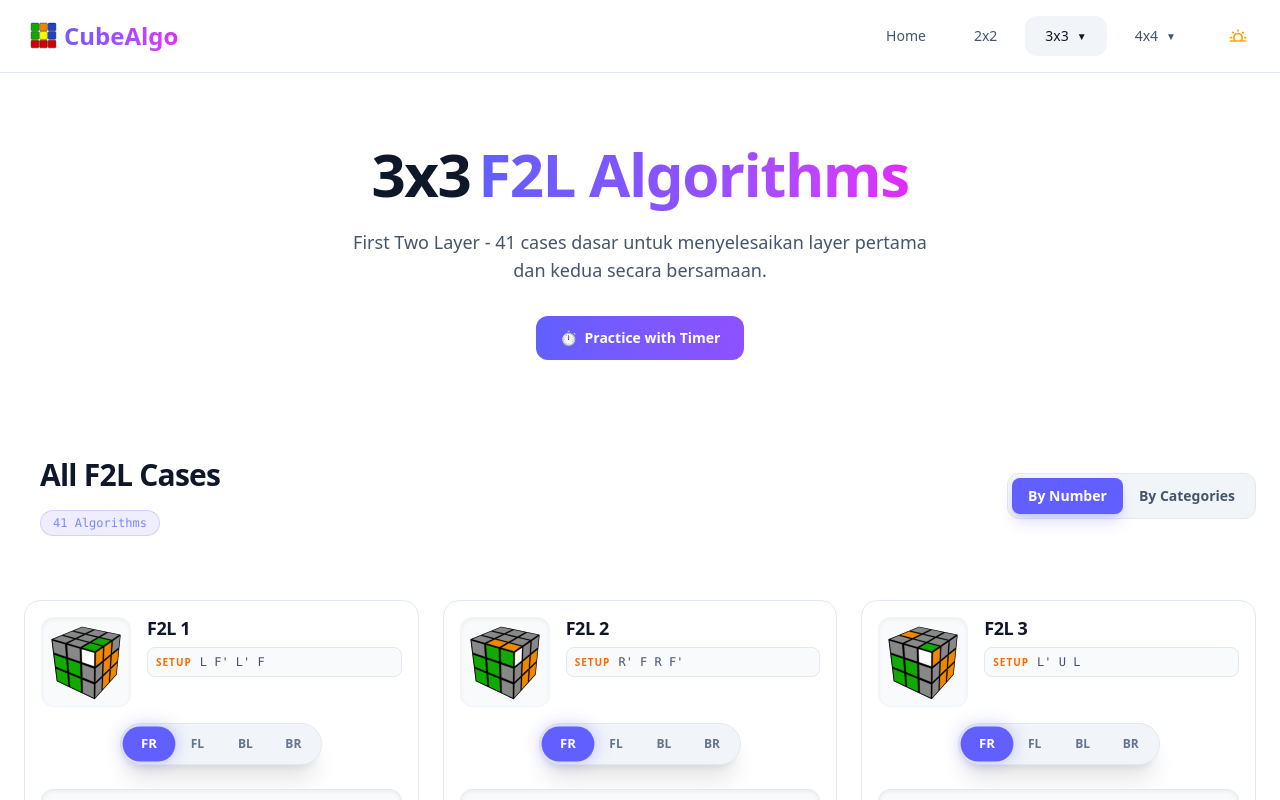
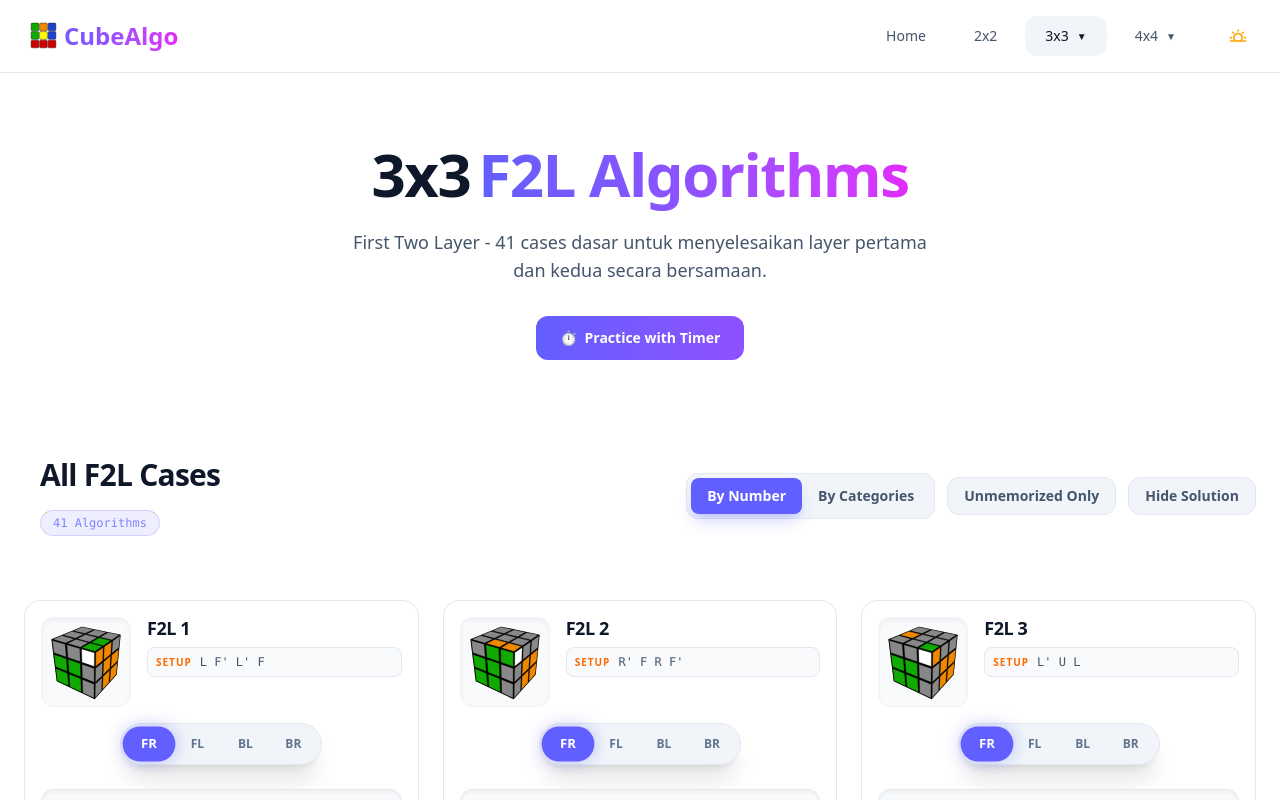
Before and after one commit to dwmaf/cubealgo, a Nuxt app: page /3x3-f2l in a window 1280 px wide. Shown: the top 800 px of the page. Built offline with nearby package versions, Linux system fonts and the light colour scheme.

Commit message:
create button to hide the solution, sort based on my preferences on OLL

```diff
--- a/app/components/AlgorithmCard.vue
+++ b/app/components/AlgorithmCard.vue
@@ -31,7 +31,7 @@
 
             <div class="text-sm p-2 rounded-xl break-all leading-relaxed font-mono bg-slate-50 dark:bg-bg-primary text-slate-800 dark:text-indigo-100 border border-slate-200 dark:border-indigo-500/20 shadow-inner"
                 :class="algorithmClass">
-                {{ algorithm.algorithm }}
+                {{ props.hideSolution ? maskAlgo(algorithm.algorithm) : algorithm.algorithm }}
             </div>
         </div>
     </div>
@@ -64,6 +64,14 @@ const props = defineProps({
     iconSize: {
         type: String,
         default: 'w-[80px] h-[80px]'
+    },
+    hideSolution: {
+        type: Boolean,
+        default: false
     }
 })
+
+const maskAlgo = (algo) => {
+    return algo.split(/\s+/).map(token => '•'.repeat(token.length)).join(' ')
+}
 </script>
--- a/app/components/AlgorithmF2LCard.vue
+++ b/app/components/AlgorithmF2LCard.vue
@@ -54,12 +54,14 @@
                     <div class="group/algo relative">
                         <div
                             class="text-sm p-3 pt-4 rounded-xl break-all leading-relaxed font-mono bg-slate-50 dark:bg-bg-primary text-slate-800 dark:text-indigo-100 border border-slate-200 dark:border-indigo-500/20 shadow-inner group-hover/algo:border-indigo-500/40 transition-colors">
-                            {{ algo }}
+                            {{ props.hideSolution ? maskAlgo(algo) : algo }}
                         </div>
 
                         <!-- Mini Copy Button (Optional Future Feature Decorator) -->
                         <div class="absolute top-2 right-2 opacity-0 group-hover/algo:opacity-100 transition-opacity">
-                            <div class="w-2 h-2 rounded-full bg-indigo-500 animate-pulse"></div>
+                            <div v-if="props.hideSolution"
+                                class="w-2 h-2 rounded-full bg-amber-500 animate-pulse" :title="'Solution hidden'"></div>
+                            <div v-else class="w-2 h-2 rounded-full bg-indigo-500 animate-pulse"></div>
                         </div>
                     </div>
                 </div>
@@ -106,6 +108,10 @@ const props = defineProps({
     iconSize: {
         type: String,
         default: 'w-[90px] h-[90px]'
+    },
+    hideSolution: {
+        type: Boolean,
+        default: false
     }
 })
 
@@ -136,4 +142,8 @@ const currentAlgos = computed(() => {
     // Fallback for their example structure {"algo1", "algo2"} which might be an object in JS
     return Object.values(data)
 })
+
+const maskAlgo = (algo) => {
+    return algo.split(/\s+/).map(token => '•'.repeat(token.length)).join(' ')
+}
 </script>
--- a/app/pages/3x3-f2l.vue
+++ b/app/pages/3x3-f2l.vue
@@ -6,9 +6,11 @@
 
         <section class="py-12">
             <LazyAlgorithmSectionHeader :title="sortBy === 'number' ? 'All F2L Cases' : 'Grouped by Categories'"
-                :algorithm-count="41">
+                :algorithm-count="unMemorizedOnly ? filteredAlgorithms.length : 41">
+                <!-- Controls -->
+                <div class="flex items-center gap-3 flex-wrap">
                     <!-- Sort Buttons -->
-                <div class="flex bg-slate-100 dark:bg-slate-800/50 p-1 rounded-xl border border-slate-200 dark:border-slate-700/50 ml-4">
+                    <div class="flex bg-slate-100 dark:bg-slate-800/50 p-1 rounded-xl border border-slate-200 dark:border-slate-700/50">
                         <button @click="sortBy = 'number'"
                             :class="[sortBy === 'number' ? 'bg-indigo-500 text-white shadow-lg shadow-indigo-500/25' : 'text-slate-600 dark:text-slate-400 hover:text-slate-900 dark:hover:text-white']"
                             class="px-4 py-2 rounded-lg text-sm font-bold transition-all duration-300">
@@ -20,17 +22,33 @@
                             By Categories
                         </button>
                     </div>
+
+                    <!-- Unmemorized Filter -->
+                    <button @click="unMemorizedOnly = !unMemorizedOnly"
+                        :class="[unMemorizedOnly ? 'bg-indigo-500 text-white shadow-lg shadow-indigo-500/25 border-indigo-500' : 'text-slate-600 dark:text-slate-400 hover:text-slate-900 dark:hover:text-white border-slate-200 dark:border-slate-700/50']"
+                        class="px-4 py-2 rounded-xl text-sm font-bold transition-all duration-300 bg-slate-100 dark:bg-slate-800/50 border">
+                        {{ unMemorizedOnly ? 'Showing Unmemorized Only' : 'Unmemorized Only' }}
+                    </button>
+
+                    <!-- Hide Solution Toggle -->
+                    <button @click="hideSolution = !hideSolution"
+                        :class="[hideSolution ? 'bg-indigo-500 text-white shadow-lg shadow-indigo-500/25 border-indigo-500' : 'text-slate-600 dark:text-slate-400 hover:text-slate-900 dark:hover:text-white border-slate-200 dark:border-slate-700/50']"
+                        class="px-4 py-2 rounded-xl text-sm font-bold transition-all duration-300 bg-slate-100 dark:bg-slate-800/50 border">
+                        {{ hideSolution ? 'Solution Hidden' : 'Hide Solution' }}
+                    </button>
+                </div>
             </LazyAlgorithmSectionHeader>
 
             <!-- Flat List (By Number) -->
             <div v-if="sortBy === 'number'" class="grid gap-6 py-8 grid-cols-1 md:grid-cols-2 lg:grid-cols-3 max-w-md mx-auto md:max-w-none md:mx-0">
-                <LazyAlgorithmF2LCard v-for="f2l in f2lAlgorithms" :key="f2l.id"
-                    :algorithm="{ ...f2l, name: `F2L ${f2l.id}` }" :icon-component="CubeIcon3D" algorithm-type="F2L" />
+                <LazyAlgorithmF2LCard v-for="f2l in filteredAlgorithms" :key="f2l.id"
+                    :algorithm="{ ...f2l, name: `F2L ${f2l.id}` }" :icon-component="CubeIcon3D" algorithm-type="F2L"
+                    :hide-solution="hideSolution" />
             </div>
 
             <!-- Grouped List (By Category) -->
             <div v-else class="space-y-12 py-4">
-                <div v-for="group in sortShape" :key="group.sub_title_name" class="space-y-6">
+                <div v-for="group in filteredSortShape" :key="group.sub_title_name" class="space-y-6">
                     <h3 class="text-xl font-bold text-slate-900 dark:text-white flex items-center gap-3">
                         <span class="h-px flex-1 bg-linear-to-r from-indigo-500/30 dark:from-indigo-500/50 to-transparent"></span>
                         <span
@@ -43,7 +61,7 @@
                         <template v-for="id in group.list" :key="id">
                             <LazyAlgorithmF2LCard v-if="getf2lById(id)"
                                 :algorithm="{ ...getf2lById(id), name: `F2L ${id}` }" :icon-component="CubeIcon3D"
-                                algorithm-type="F2L" />
+                                algorithm-type="F2L" :hide-solution="hideSolution" />
                         </template>
                     </div>
                 </div>
@@ -398,6 +416,20 @@ const f2lAlgorithms = [
 ]
 
 const sortBy = ref('number')
+const unMemorizedOnly = ref(false)
+const hideSolution = ref(false)
+
+const filteredAlgorithms = computed(() => {
+    if (!unMemorizedOnly.value) return f2lAlgorithms
+    return f2lAlgorithms.filter(f2l => unMemorized.includes(f2l.id))
+})
+
+const filteredSortShape = computed(() => {
+    if (!unMemorizedOnly.value) return sortShape
+    return sortShape
+        .map(group => ({ ...group, list: group.list.filter(id => unMemorized.includes(id)) }))
+        .filter(group => group.list.length > 0)
+})
 
 const getf2lById = (id) => {
     return f2lAlgorithms.find(f2l => f2l.id === id)
@@ -412,4 +444,6 @@ const sortShape = [
     { sub_title_name: "Edge in Slot", list: [37, 38, 39, 40, 41] },
 ]
 
+const unMemorized = [5,6,15,16,23,24,29,30, 35, 36,40,41]
+
 </script>
--- a/app/pages/3x3-oll.vue
+++ b/app/pages/3x3-oll.vue
@@ -5,8 +5,10 @@
             timer-cube-param="3x3" />
 
         <section class="py-12">
-            <LazyAlgorithmSectionHeader :title="sortBy === 'number' ? 'All OLL Cases' : 'Grouped by Shape'"
+            <LazyAlgorithmSectionHeader
+                :title="sortBy === 'number' ? 'All OLL Cases' : sortBy === 'preference' ? 'My Preference Order' : 'Grouped by Shape'"
                 :algorithm-count="57">
+                <div class="flex items-center gap-3 flex-wrap">
                     <div class="flex bg-slate-100 dark:bg-slate-800/50 ml-4 p-1 rounded-xl border border-slate-200 dark:border-slate-700/50">
                         <button @click="sortBy = 'number'"
                             :class="[sortBy === 'number' ? 'bg-indigo-500 text-white shadow-lg shadow-indigo-500/25' : 'text-slate-600 dark:text-slate-400 hover:text-slate-900 dark:hover:text-white']"
@@ -18,12 +20,32 @@
                             class="px-4 py-2 rounded-lg text-sm font-bold transition-all duration-300">
                             By Shape
                         </button>
+                        <button @click="sortBy = 'preference'"
+                            :class="[sortBy === 'preference' ? 'bg-indigo-500 text-white shadow-lg shadow-indigo-500/25' : 'text-slate-600 dark:text-slate-400 hover:text-slate-900 dark:hover:text-white']"
+                            class="px-4 py-2 rounded-lg text-sm font-bold transition-all duration-300">
+                            By Preference
+                        </button>
+                    </div>
+
+                    <!-- Hide Solution Toggle -->
+                    <button @click="hideSolution = !hideSolution"
+                        :class="[hideSolution ? 'bg-indigo-500 text-white shadow-lg shadow-indigo-500/25 border-indigo-500' : 'text-slate-600 dark:text-slate-400 hover:text-slate-900 dark:hover:text-white border-slate-200 dark:border-slate-700/50']"
+                        class="px-4 py-2 rounded-xl text-sm font-bold transition-all duration-300 bg-slate-100 dark:bg-slate-800/50 border">
+                        {{ hideSolution ? 'Solution Hidden' : 'Hide Solution' }}
+                    </button>
                 </div>
             </LazyAlgorithmSectionHeader>
 
             <div v-if="sortBy === 'number'" class="grid gap-4 py-4 grid-cols-1 sm:grid-cols-2 lg:grid-cols-3">
                 <LazyAlgorithmCard v-for="oll in ollAlgorithms" :key="oll.id" :algorithm="{ ...oll, name: `OLL ${oll.id}` }"
-                    :icon-component="CubeIcon3x3" algorithm-type="OLL" />
+                    :icon-component="CubeIcon3x3" algorithm-type="OLL" :hide-solution="hideSolution" />
+            </div>
+
+            <!-- Preference List (My Order) -->
+            <div v-else-if="sortBy === 'preference'" class="grid gap-4 py-4 grid-cols-1 sm:grid-cols-2 lg:grid-cols-3">
+                <LazyAlgorithmCard v-for="oll in preferenceOrdered" :key="oll.id"
+                    :algorithm="{ ...oll, name: `OLL ${oll.id}` }" :icon-component="CubeIcon3x3" algorithm-type="OLL"
+                    :hide-solution="hideSolution" />
             </div>
 
             <!-- Grouped List (By Shape) -->
@@ -40,7 +62,7 @@
                     <div class="grid gap-4 grid-cols-1 sm:grid-cols-2 lg:grid-cols-3">
                         <template v-for="id in group.list" :key="id">
                             <LazyAlgorithmCard v-if="getOllById(id)" :algorithm="{ ...getOllById(id), name: `OLL ${id}` }"
-                                :icon-component="CubeIcon3x3" algorithm-type="OLL" />
+                                :icon-component="CubeIcon3x3" algorithm-type="OLL" :hide-solution="hideSolution" />
                         </template>
                     </div>
                 </div>
@@ -117,10 +139,15 @@ const ollAlgorithms = [
     { id: 57, setup_name: "OLL 28", setup: "r U R' U' M U R U' R'", algorithm: "(R U R' U') M' (U R U' r')" },
 ]
 const sortBy = ref('number')
+const hideSolution = ref(false)
 
 const getOllById = (id) => {
     return ollAlgorithms.find(oll => oll.id === id)
 }
+
+const preferenceOrdered = computed(() => {
+    return myPreferences.map(id => getOllById(id)).filter(Boolean)
+})
 
 const sortShape = [
     { sub_title_name: "Dot", list: [1, 2, 3, 4, 17, 18, 19, 20] },
@@ -145,4 +172,6 @@ const ReverseSetup = [
     { sub_title_name: "Same as Algorithm", list: [2, 21, 22, 52, 53, 54] },
 ]
 
+const myPreferences = [1,2,3,4,5,6,7,8,9,10,11,12,13,14,15,16,17,18,19,20,21,22,23,24,25,26,27,28, 57, 29,30, 41, 42, 31,32,39,40, 43,44,47,48,49,50,53,54,51,52, 55,56, 33, 37, 35, 45, 36,  38, 34, 46]
+
 </script>
```
Lines whose indentation alone changed are shown as unchanged.
